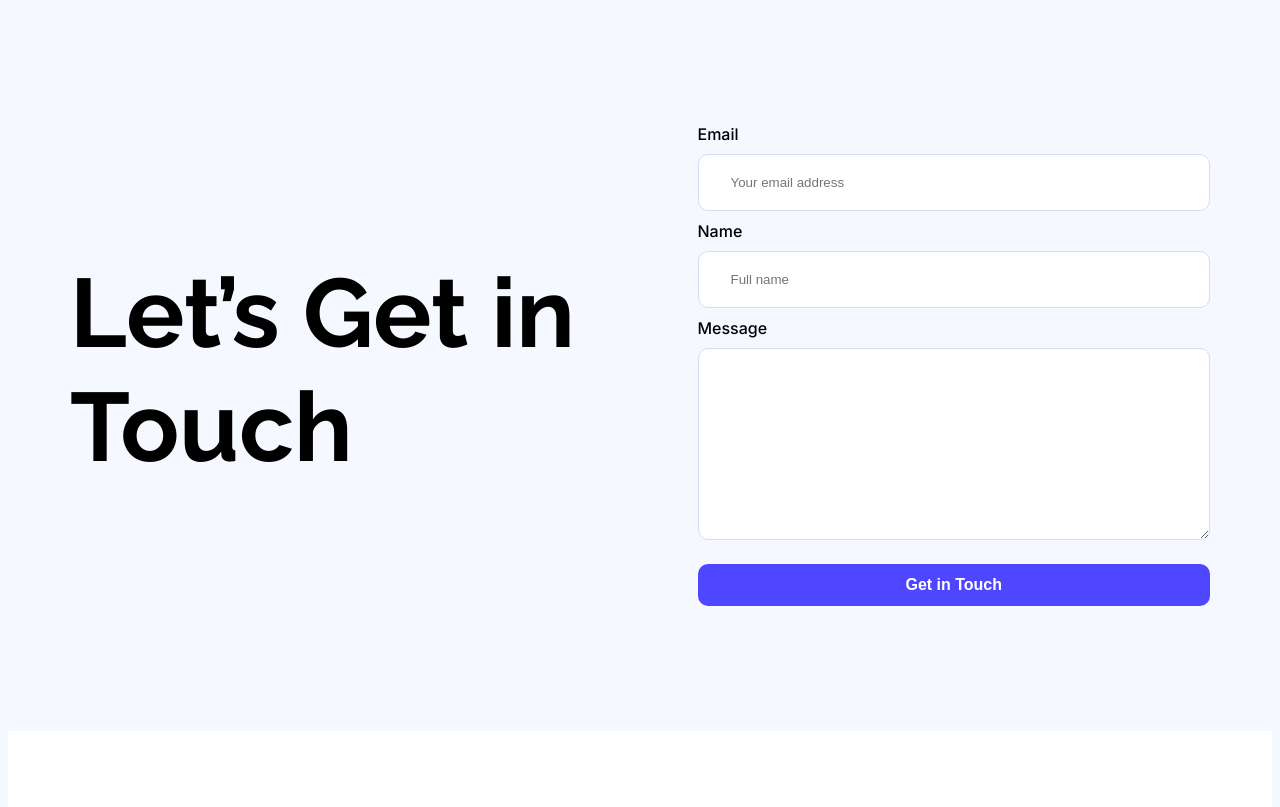
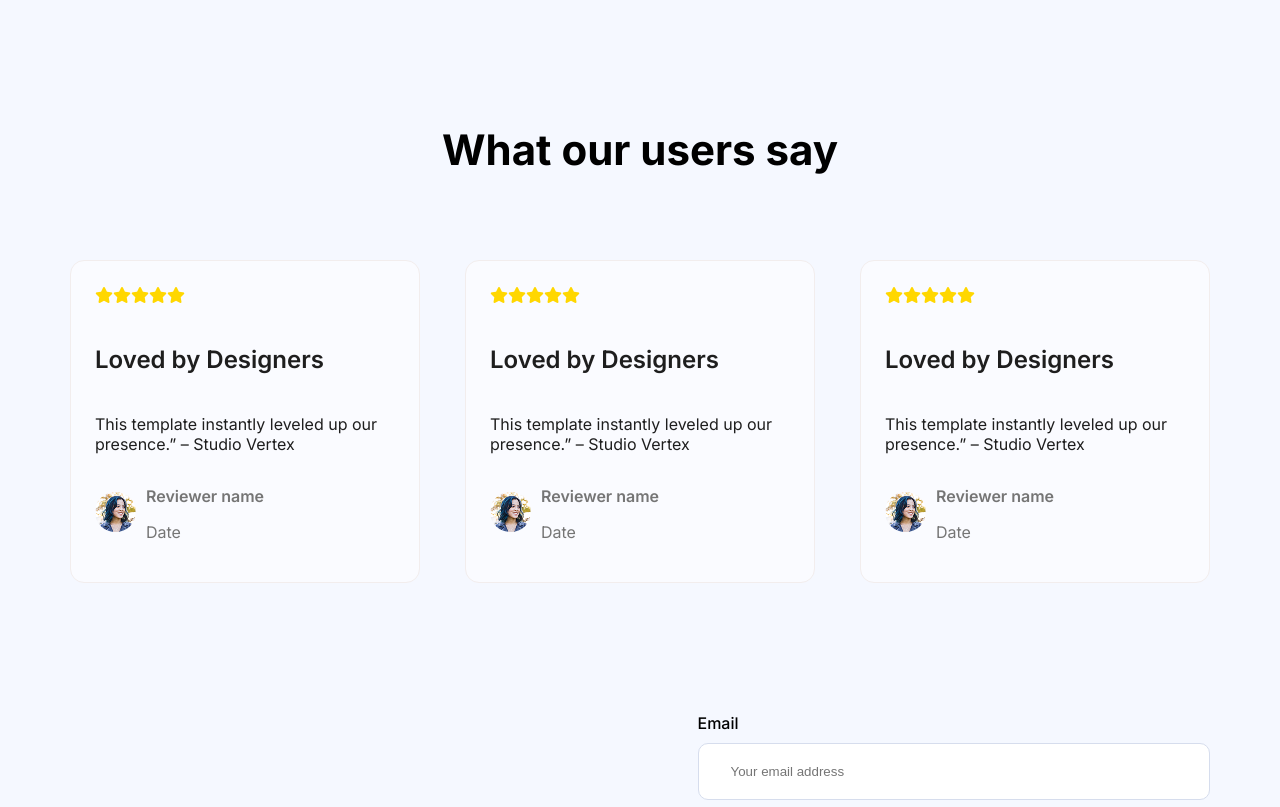
Before and after one commit to musfiqur991/B12A01-landing-launchpad, a plain HTML site: page index.html in a window 1280 px wide. Shown: the part 1520-2327 px from the top of the page. Drawn offline with Linux system fonts and the light colour scheme.

```diff
--- a/index.html
+++ b/index.html
@@ -6,6 +6,7 @@
     <meta name="viewport" content="width=device-width, initial-scale=1.0">
     <title>LOGO</title>
     <link rel="stylesheet" href="styles/styles.css">
+    <script src="https://kit.fontawesome.com/b36fc2dc44.js" crossorigin="anonymous"></script>
 </head>
 
 <body class="raleway-primary">
@@ -52,6 +53,54 @@
                 </div>
             </div>
         </section>
+        <!-- Users’ Feedback Section -->
+        <section class="inter-primary">
+            <h1 class="center review-main-title">What our users say</h1>
+            <div class="card">
+                <div class="review">
+                    <div class="star-icon gold"> <i class="fa-solid fa-star"></i><i class="fa-solid fa-star"></i><i
+                            class="fa-solid fa-star"></i><i class="fa-solid fa-star"></i><i
+                            class="fa-solid fa-star"></i></div>
+                    <h5 class="review-title">Loved by Designers</h5>
+                    <p class="review-description">This template instantly leveled up our presence.” – Studio Vertex</p>
+                    <div class="reviewer-identity">
+                        <div><img class="review-img" src="./Assets/avatar.png" alt=""></div>
+                        <div>
+                            <p class="reviewer-name">Reviewer name</p>
+                            <p class="date">Date</p>
+                        </div>
+                    </div>
+                </div>
+                <div class="review">
+                    <div class="star-icon gold"> <i class="fa-solid fa-star"></i><i class="fa-solid fa-star"></i><i
+                            class="fa-solid fa-star"></i><i class="fa-solid fa-star"></i><i
+                            class="fa-solid fa-star"></i></div>
+                    <h5 class="review-title">Loved by Designers</h5>
+                    <p class="review-description">This template instantly leveled up our presence.” – Studio Vertex</p>
+                    <div class="reviewer-identity">
+                        <div><img class="review-img" src="./Assets/avatar.png" alt=""></div>
+                        <div>
+                            <p class="reviewer-name">Reviewer name</p>
+                            <p class="date">Date</p>
+                        </div>
+                    </div>
+                </div>
+                <div class="review">
+                    <div class="star-icon gold"> <i class="fa-solid fa-star"></i><i class="fa-solid fa-star"></i><i
+                            class="fa-solid fa-star"></i><i class="fa-solid fa-star"></i><i
+                            class="fa-solid fa-star"></i></div>
+                    <h5 class="review-title">Loved by Designers</h5>
+                    <p class="review-description">This template instantly leveled up our presence.” – Studio Vertex</p>
+                    <div class="reviewer-identity">
+                        <div><img class="review-img" src="./Assets/avatar.png" alt=""></div>
+                        <div>
+                            <p class="reviewer-name">Reviewer name</p>
+                            <p class="date">Date</p>
+                        </div>
+                    </div>
+                </div>
+            </div>
+        </section>
         <!-- Let’s Get In Touch Section -->
         <section class="contact">
             <h1>Let’s Get in<br>Touch</h1>
--- a/styles/styles.css
+++ b/styles/styles.css
@@ -214,3 +214,63 @@ footer {
     color: rgb(78, 71, 255);
     margin: 0;
 }
+
+.review-main-title {
+    font-size: 42px;
+    font-weight: 700;
+}
+
+.review {
+    width: 350px;
+    margin-top: 50px;
+    box-sizing: border-box;
+    border: 1px solid rgb(242, 237, 237);
+    border-radius: 14px;
+
+    background: rgba(255, 255, 255, 0.5);
+    padding: 24px;
+}
+
+.gold {
+    color: gold;
+}
+
+.review-img {
+    border-radius: 50%;
+}
+
+.reviewer-identity {
+    display: flex;
+    align-items: center;
+    gap: 10px;
+}
+
+.review-title {
+    font-size: 24px;
+    font-weight: 600;
+    color: rgb(30, 30, 30);
+}
+
+.review-description {
+    font-size: 16;
+    font-weight: 400;
+    color: rgb(30, 30, 30);
+}
+
+.reviewer-name {
+    font-size: 16px;
+    font-weight: 600;
+    color: rgb(117, 117, 117);
+}
+
+.date {
+    font-size: 16px;
+    font-weight: 400;
+    color: rgb(117, 117, 117);
+}
+
+.card {
+    display: flex;
+    justify-content: space-between;
+    margin-bottom: 130px;
+}
```
